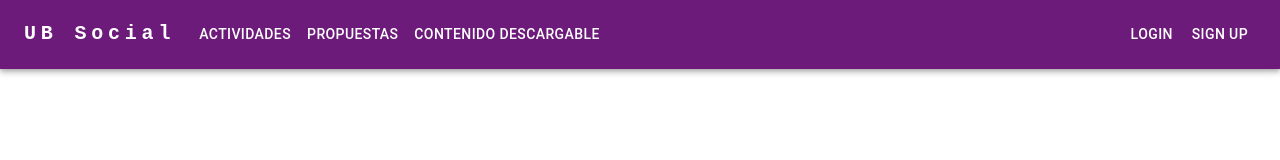
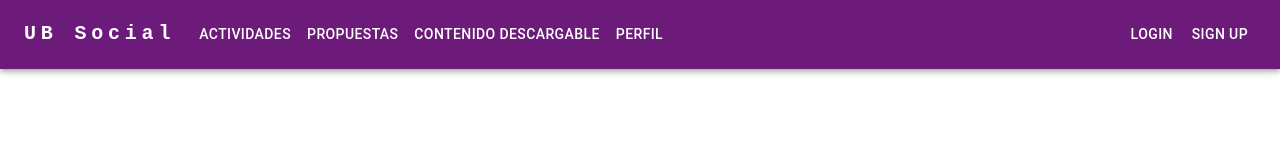
Before and after one commit to martincurzel/UBSocial-View, a React (Create React App) app: page /actividades in a window 1280 px wide. Shown: the top 160 px of the page. Built offline with nearby package versions, Linux system fonts and the light colour scheme.

Commit message:
Added routing
Needs fixing.

```diff
--- a/package.json
+++ b/package.json
@@ -13,6 +13,7 @@
     "axios": "^1.4.0",
     "react": "^18.2.0",
     "react-dom": "^18.2.0",
+    "react-router-dom": "^6.13.0",
     "react-scripts": "5.0.1",
     "web-vitals": "^2.1.4"
   },
--- a/src/App.js
+++ b/src/App.js
@@ -1,11 +1,23 @@
 import './App.css';
 import ResponsiveAppBar from './ResponsiveAppBar';
+import { BrowserRouter, Routes, Route } from 'react-router-dom'
+import ActividadesPage from './pages/ActividadesPage.js';
+import PropuestasPage from './pages/PropuestasPage';
+import ContenidoPage from './pages/ContenidoPage.js';
+import PerfilPage from './pages/PerfilPage.js';
 
 function App() {
   return (
-    <div className="App">
+    <BrowserRouter>
       <ResponsiveAppBar />
-    </div>
+      <Routes>
+        <Route path='/actividades' component={<ActividadesPage/>} />
+        <Route path='/propuestas' component={<PropuestasPage/>} />
+        <Route path='/contenido' component={<ContenidoPage/>} />
+        <Route path='/perfil' component={<PerfilPage/>} />
+      </Routes>
+    </BrowserRouter>
+
   );
 }
 
--- a/src/ResponsiveAppBar.js
+++ b/src/ResponsiveAppBar.js
@@ -12,8 +12,15 @@ import MenuItem from '@mui/material/MenuItem';
 import AdbIcon from '@mui/icons-material/Adb';
 import Modal from '@mui/material/Modal';
 import TextField from '@mui/material/TextField';
+import { Link } from 'react-router-dom';
+import axios from 'axios';
 
-const pages = ['Actividades', 'Propuestas', 'Contenido Descargable'];
+const pages = [
+  { name: 'Actividades', route: '/actividades' },
+  { name: 'Propuestas', route: '/propuestas' },
+  { name: 'Contenido Descargable', route: '/contenido' },
+  { name: 'Perfil', route: '/perfil' }
+];
 
 function ResponsiveAppBar() {
   const [anchorElNav, setAnchorElNav] = React.useState(null);
@@ -49,7 +56,7 @@ function ResponsiveAppBar() {
     e.preventDefault();
 
     // Make the API call using Axios
-    axios.post('/api/endpoint', {
+    /*axios.post('/api/endpoint', {
       email,
       password,
     })
@@ -61,7 +68,8 @@ function ResponsiveAppBar() {
       .catch((error) => {
         // Handle any errors from the API
         console.error(error);
-      });
+      });*/
+      handleCloseLoginModal();
   };
 
   const handleOpenSignupModal = () => {
@@ -70,6 +78,20 @@ function ResponsiveAppBar() {
 
   const handleSignupFormSubmit = (e) => {
     e.preventDefault();
+    // Make the API call using Axios
+    /*axios.post('/api/endpoint', {
+      email,
+      password,
+    })
+      .then((response) => {
+        setIsLoggedIn(true);
+        handleCloseLoginModal();
+        console.log(response.data);
+      })
+      .catch((error) => {
+        // Handle any errors from the API
+        console.error(error);
+      });*/
     handleCloseSignupModal();
   };
 
@@ -128,10 +150,12 @@ function ResponsiveAppBar() {
                 display: { xs: 'block', md: 'none' },
               }}
             >
-              {pages.map((page) => (
-                <MenuItem key={page} onClick={handleCloseNavMenu}>
-                  <Typography textAlign="center">{page}</Typography>
-                </MenuItem>
+              {pages.map(page => (
+                <MenuItem key={page.name} onClick={handleCloseNavMenu}>
+                <Link to={page.route} style={{ textDecoration: 'none', color: 'inherit' }}>
+                  <Typography textAlign="center">{page.name}</Typography>
+                </Link>
+              </MenuItem>
               ))}
             </Menu>
           </Box>
@@ -157,11 +181,13 @@ function ResponsiveAppBar() {
           <Box sx={{ flexGrow: 1, display: { xs: 'none', md: 'flex' } }}>
             {pages.map((page) => (
               <Button
-                key={page}
+                component={Link}
+                to={page.route}
+                key={page.name}
                 onClick={handleCloseNavMenu}
                 sx={{ my: 2, color: 'white', display: 'block' }}
               >
-                {page}
+                {page.name}
               </Button>
             ))}
           </Box>
--- /dev/null
+++ b/src/pages/ActividadesPage.js
@@ -0,0 +1,12 @@
+import React from 'react';
+
+const ActividadesPage = () => {
+  return (
+    <div>
+      <h1>Welcome to the ActividadesPage</h1>
+      <p>This is the content of the ActividadesPage.</p>
+    </div>
+  );
+};
+
+export default ActividadesPage;
--- /dev/null
+++ b/src/pages/ContenidoPage.js
@@ -0,0 +1,12 @@
+import React from 'react';
+
+const ContenidoPage = () => {
+  return (
+    <div>
+      <h1>Welcome to the ContenidoPage</h1>
+      <p>This is the content of the ContenidoPage.</p>
+    </div>
+  );
+};
+
+export default ContenidoPage;
--- /dev/null
+++ b/src/pages/PerfilPage.js
@@ -0,0 +1,12 @@
+import React from 'react';
+
+const PerfilPage = () => {
+  return (
+    <div>
+      <h1>Welcome to the PerfilPage</h1>
+      <p>This is the content of the PerfilPage.</p>
+    </div>
+  );
+};
+
+export default PerfilPage;
--- /dev/null
+++ b/src/pages/PropuestasPage.js
@@ -0,0 +1,12 @@
+import React from 'react';
+
+const PropuestasPage = () => {
+  return (
+    <div>
+      <h1>Welcome to the PropuestasPage</h1>
+      <p>This is the content of the PropuestasPage.</p>
+    </div>
+  );
+};
+
+export default PropuestasPage;
```
Also changed, not shown: 1 other file (tests, documents, lock files or other folders).
